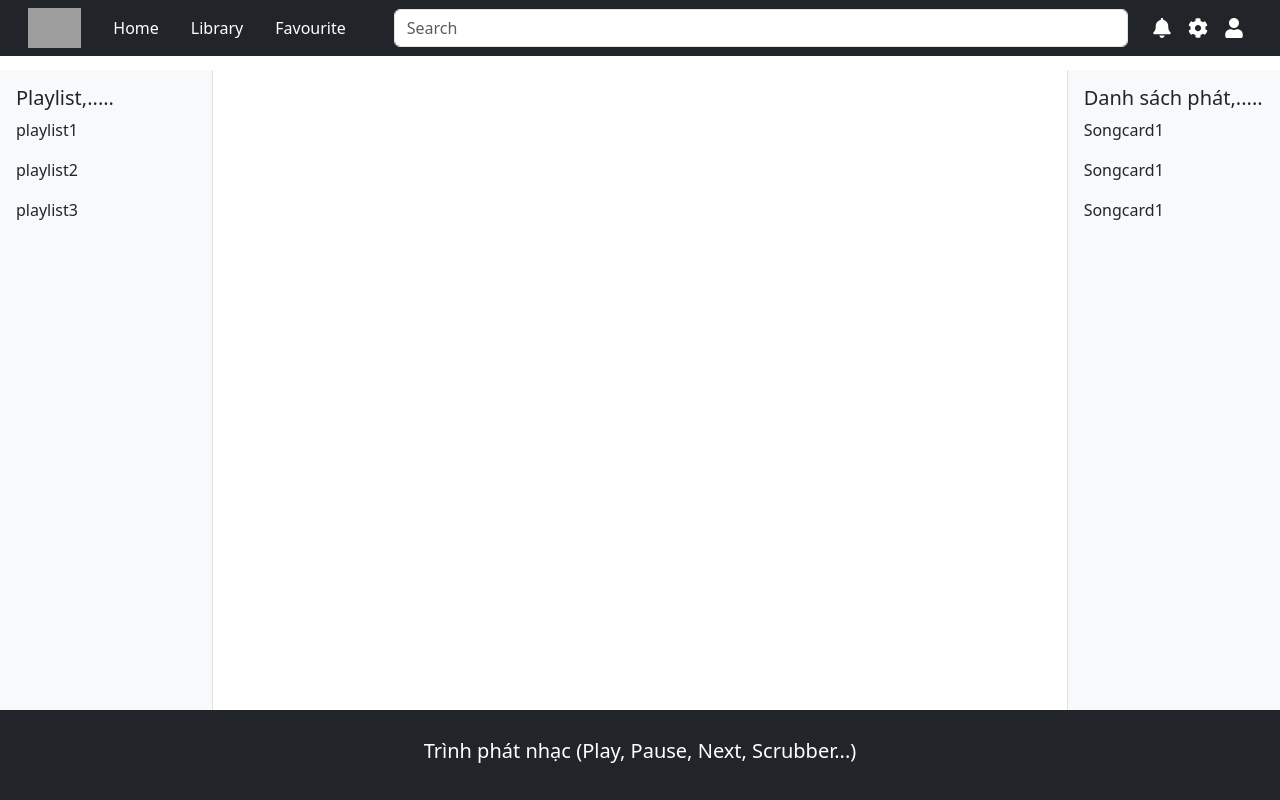
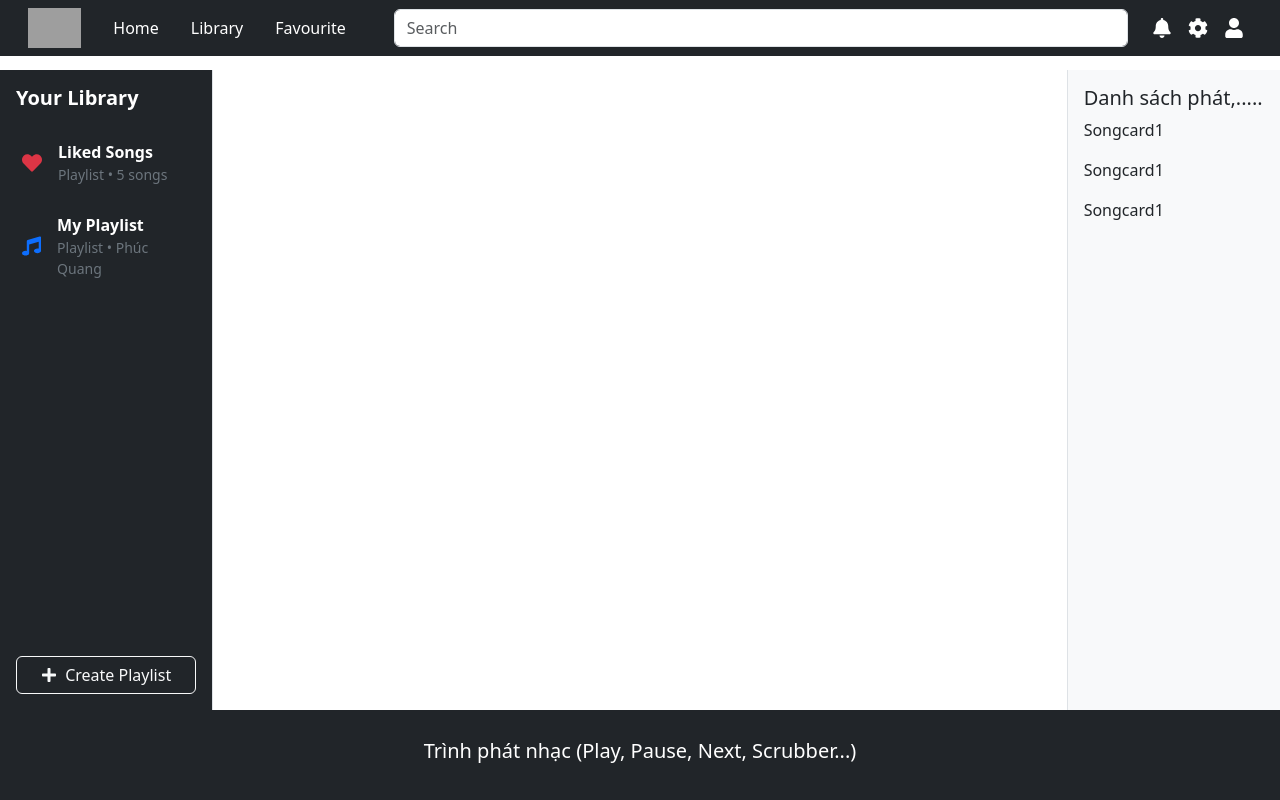
Before and after one commit to NinhLPH/online-music-web, a React (Create React App) app: page / in a window 1280 px wide. Built offline with nearby package versions, Linux system fonts and the light colour scheme; grey boxes are pictures that could not be loaded.

Commit message:
LeftSidebar.js

```diff
--- a/src/components/LeftSidebar.js
+++ b/src/components/LeftSidebar.js
@@ -1,13 +1,72 @@
-import React from "react";
+// import React from "react";
 
-export default function LeftSidebar() {
-    return (
-        <div className="p-3">
-            <h5>Playlist,.....</h5>
-            <p>playlist1</p>
-            <p>playlist2</p>
-            <p>playlist3</p>
-            {/* songcard */}
-        </div>
-    )
+// export default function LeftSidebar() {
+//     return (
+//         <div className="p-3">
+//             <h5>Playlist,.....</h5>
+//             <p>playlist1</p>
+//             <p>playlist2</p>
+//             <p>playlist3</p>
+//             {/* songcard */}
+//         </div>
+//     )
+// }
+import React, { useState } from "react";
+import { FaHeart, FaMusic, FaPlus } from "react-icons/fa";
+
+export default function LeftSidebar({ onSelectPlaylist }) {
+  const [active, setActive] = useState(null);
+
+  const playlists = [
+    {
+      id: 1,
+      name: "Liked Songs",
+      description: "Playlist • 5 songs",
+      icon: <FaHeart className="me-3 text-danger fs-5" />,
+    },
+    {
+      id: 2,
+      name: "My Playlist ",
+      description: "Playlist • Phúc Quang",
+      icon: <FaMusic className="me-3 text-primary fs-5" />,
+    },
+  ];
+
+  const handleClick = (playlist) => {
+    setActive(playlist.id);
+    if (onSelectPlaylist) {
+      onSelectPlaylist(playlist);
+    }
+  };
+
+  return (
+    <div className="bg-dark text-white h-100 p-3 d-flex flex-column">
+      <h5 className="fw-bold mb-4">Your Library</h5>
+
+      <div className="flex-grow-1">
+        {playlists.map((playlist) => (
+          <div
+            key={playlist.id}
+            className={`d-flex align-items-center mb-3 sidebar-item ${
+              active === playlist.id ? "bg-secondary" : ""
+            }`}
+            style={{ borderRadius: "8px", cursor: "pointer", padding: "6px" }}
+            onClick={() => handleClick(playlist)}
+          >
+            {playlist.icon}
+            <div>
+              <strong>{playlist.name}</strong>
+              <p className="mb-0 text-secondary small">{playlist.description}</p>
+            </div>
+          </div>
+        ))}
+      </div>
+
+      <div className="mt-auto">
+        <button className="btn btn-outline-light w-100 d-flex align-items-center justify-content-center">
+          <FaPlus className="me-2" /> Create Playlist
+        </button>
+      </div>
+    </div>
+  );
 }
```
